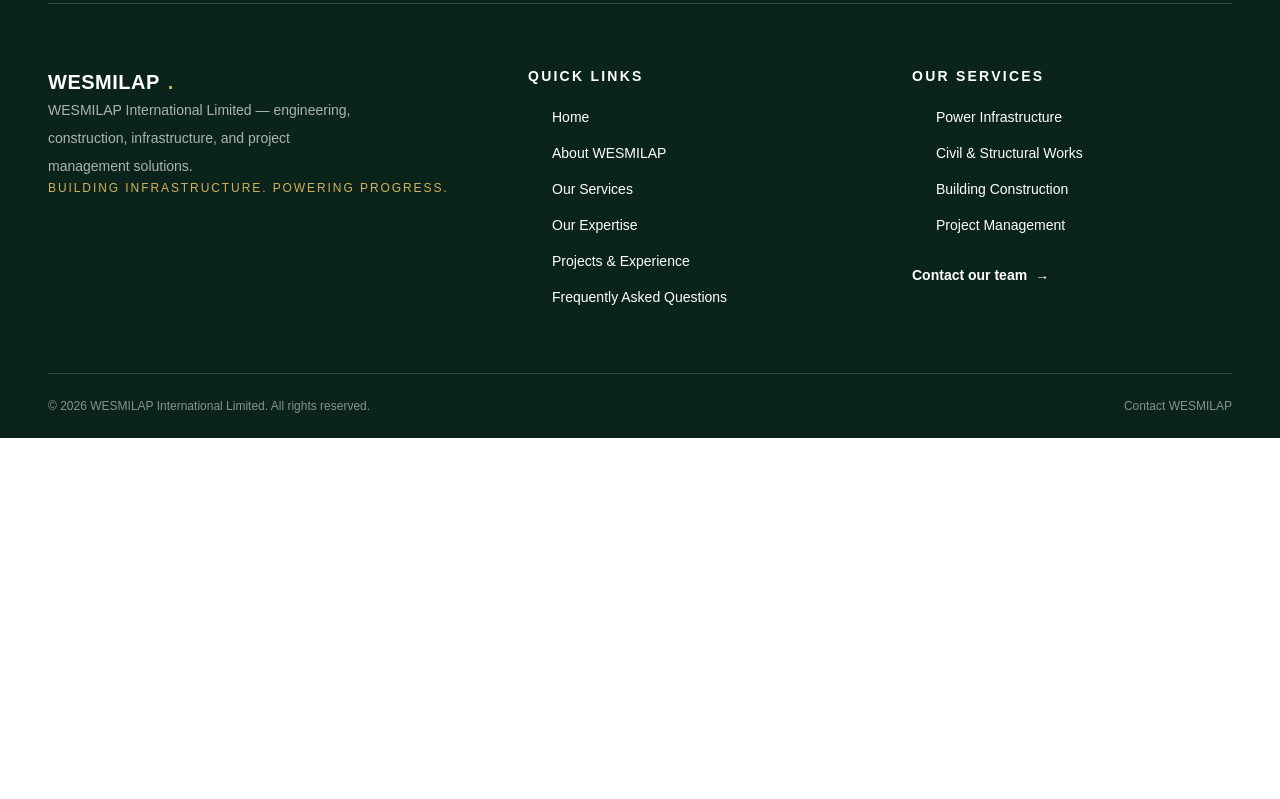
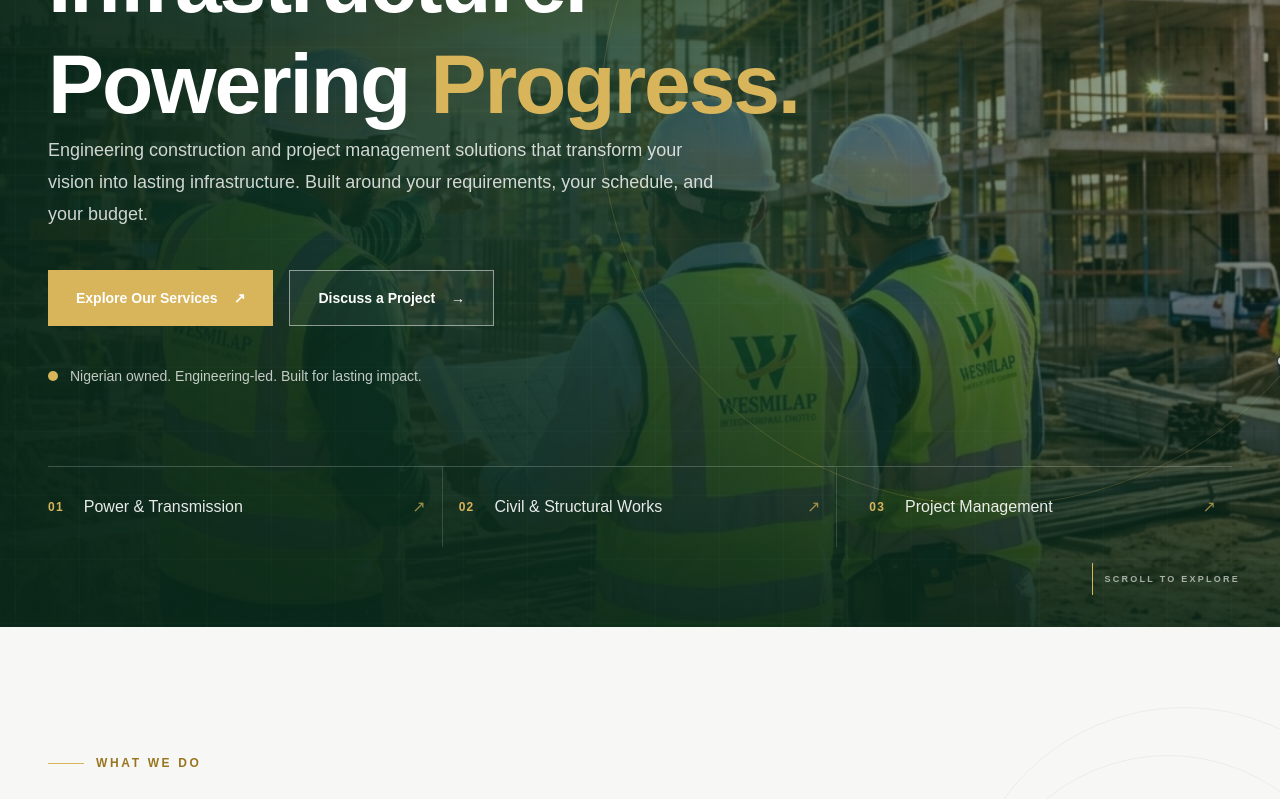
Before and after one commit to TemiladeRebecca/wesmilap-portfolio, a Next.js app: page / in a window 1280 px wide. Shown: the part 440-1239 px from the top of the page. Before the commit the page ends 878 px from the top, so only its background shows below. Built offline with nearby package versions, Linux system fonts and the light colour scheme; no server answers.

Commit message:
feat: Import and use landing page section components

```diff
--- a/src/components/Landing/Landing.tsx
+++ b/src/components/Landing/Landing.tsx
@@ -1,10 +1,22 @@
 import Navbar from "@/common/Navbar/Navbar";
+import Projects from "../Projects/Projects";
+import Expertise from "./Expertise/Expertise";
+import Hero from "./Hero/Hero";
+import Services from "./Services/Services";
+import WhoWeServe from "./WhoWeServe/WhoWeServe";
+import FAQ from "./FAQ/FAQ";
 import Footer from "@/common/Footer/Footer";
 
 export const Landing = () => {
   return (
-    <div>
+    <div className="overflow-x-hidden">
       <Navbar />
+      <Hero />
+      <Services />
+      <Expertise />
+      <WhoWeServe />
+      <Projects />
+      <FAQ />
       <Footer />
     </div>
   );
```
